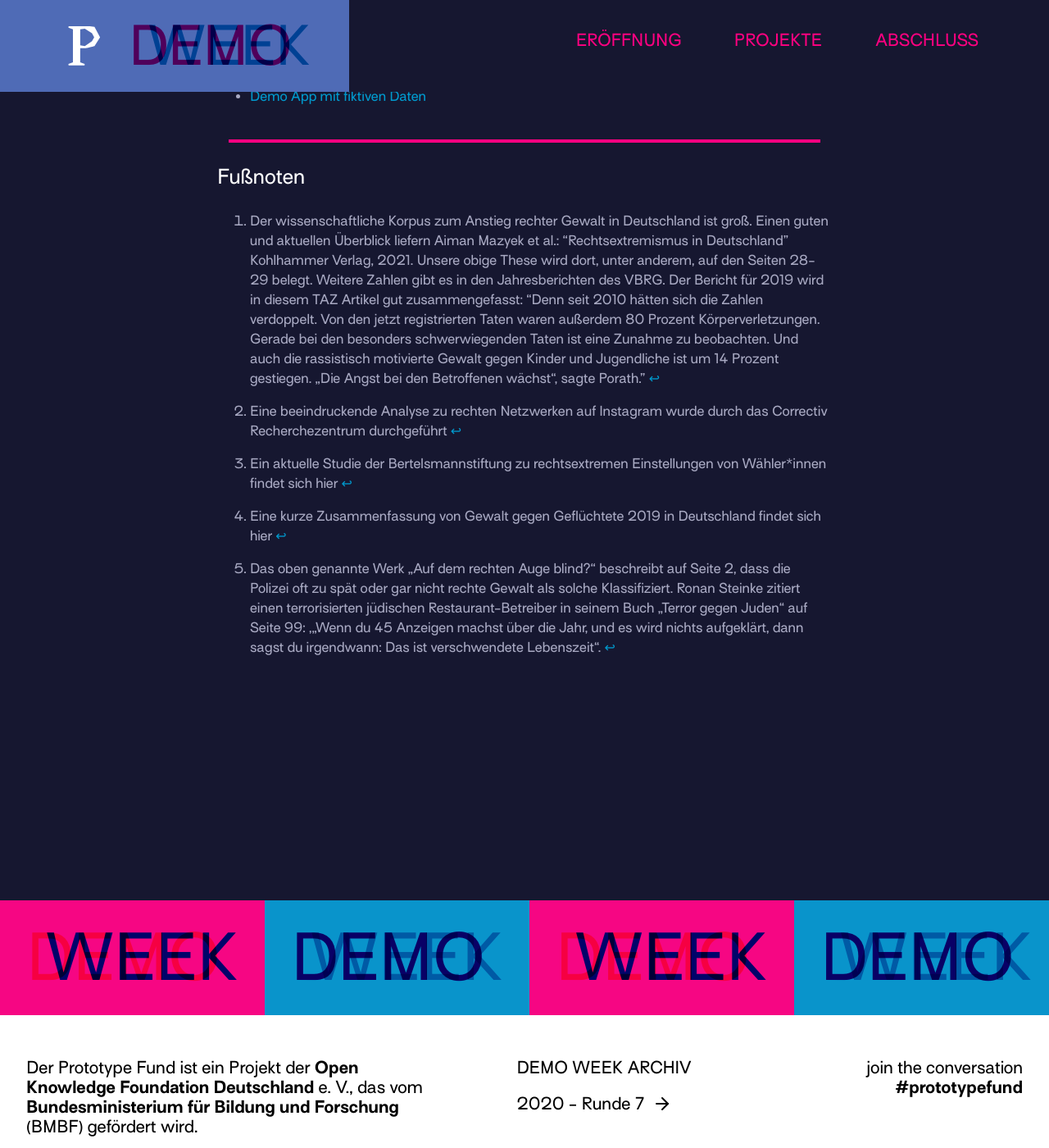
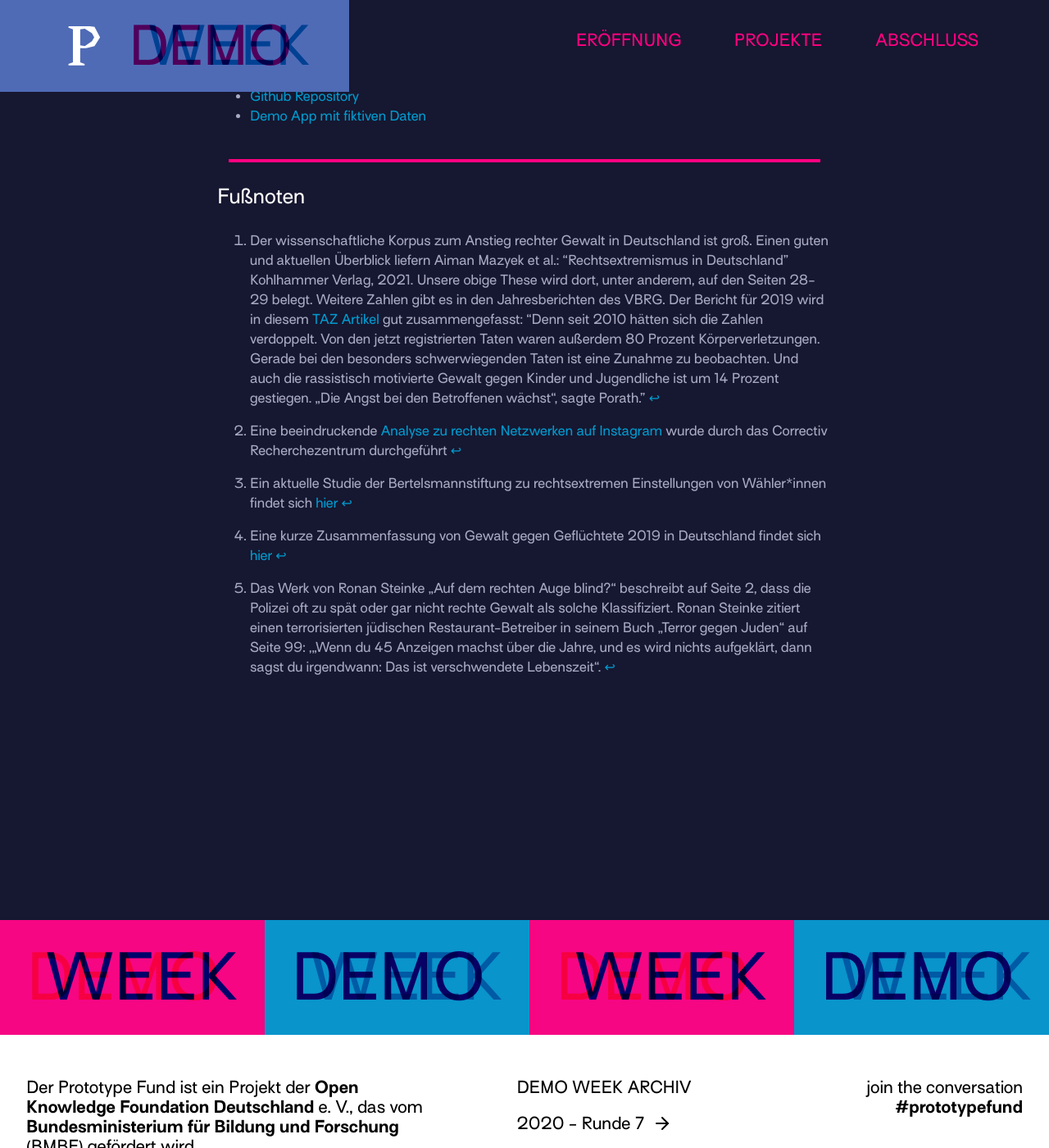
Before and after one commit to prototypefund/demo-week-runde8, a Jekyll site: the page built from _projects/12-rightwatching.md, in a window 1280 px wide and 1400 px high, scrolled down 5610 px. Shown: the whole window at 82% size. Built offline with Jekyll 4.4.1, drawn with Linux system fonts in a browser that asks for light colours; some of the changed text lies outside the part shown.

Commit message:
Rightwatching letzte Korrekturen
Ich habe noch ein winzige sprachliche Korrekturen vorgenommen und in den Quellen waren die Links verschwunden, diese habe ich wieder eingefügt.

```diff
--- a/_projects/12-rightwatching.md
+++ b/_projects/12-rightwatching.md
@@ -164,12 +164,12 @@
 
 ### Fußnoten
 
-1. <a id="1"/> Der wissenschaftliche Korpus zum Anstieg rechter Gewalt in Deutschland ist groß. Einen guten und aktuellen Überblick liefern Aiman Mazyek et al.: “Rechtsextremismus in Deutschland” Kohlhammer Verlag, 2021. Unsere obige These wird dort, unter anderem, auf den Seiten 28-29 belegt. Weitere Zahlen gibt es in den Jahresberichten des VBRG. Der Bericht für 2019 wird in diesem TAZ Artikel gut zusammengefasst: “Denn seit 2010 hätten sich die Zahlen verdoppelt. Von den jetzt registrierten Taten waren außerdem 80 Prozent Körperverletzungen. Gerade bei den besonders schwerwiegenden Taten ist eine Zunahme zu beobachten. Und auch die rassistisch motivierte Gewalt gegen Kinder und Jugendliche ist um 14 Prozent gestiegen. „Die Angst bei den Betroffenen wächst“, sagte Porath.” [↩](#cite_ref-1)
+1. <a id="1"/> Der wissenschaftliche Korpus zum Anstieg rechter Gewalt in Deutschland ist groß. Einen guten und aktuellen Überblick liefern Aiman Mazyek et al.: “Rechtsextremismus in Deutschland” Kohlhammer Verlag, 2021. Unsere obige These wird dort, unter anderem, auf den Seiten 28-29 belegt. Weitere Zahlen gibt es in den Jahresberichten des VBRG. Der Bericht für 2019 wird in diesem [TAZ Artikel](https://taz.de/Statistik-zu-rechter-Gewalt-2019/!5685397/) gut zusammengefasst: “Denn seit 2010 hätten sich die Zahlen verdoppelt. Von den jetzt registrierten Taten waren außerdem 80 Prozent Körperverletzungen. Gerade bei den besonders schwerwiegenden Taten ist eine Zunahme zu beobachten. Und auch die rassistisch motivierte Gewalt gegen Kinder und Jugendliche ist um 14 Prozent gestiegen. „Die Angst bei den Betroffenen wächst“, sagte Porath.” [↩](#cite_ref-1)
 
-2. <a id="2"/> Eine beeindruckende Analyse zu rechten Netzwerken auf Instagram wurde durch das Correctiv Recherchezentrum durchgeführt [↩](#cite_ref-2)
+2. <a id="2"/> Eine beeindruckende [Analyse zu rechten Netzwerken auf Instagram](https://correctiv.org/top-stories/2020/10/06/kein-filter-fuer-rechts-instagram-rechtsextremismus-daten-so-sind-wir-vorgegangen/) wurde durch das Correctiv Recherchezentrum durchgeführt [↩](#cite_ref-2)
 
-3. <a id="3"/> Ein aktuelle Studie der Bertelsmannstiftung zu rechtsextremen Einstellungen von Wähler\*innen findet sich hier [↩](#cite_ref-3)
+3. <a id="3"/> Ein aktuelle Studie der Bertelsmannstiftung zu rechtsextremen Einstellungen von Wähler\*innen findet sich [hier](https://www.bertelsmann-stiftung.de/de/unsere-projekte/monitoring-der-demokratie/projektnachrichten/rechtsextreme-einstellungen-der-waehlerinnen-vor-der-bundestagswahl-2021) [↩](#cite_ref-3)
 
-4. <a id="4"/> Eine kurze Zusammenfassung von Gewalt gegen Geflüchtete 2019 in Deutschland findet sich hier [↩](#cite_ref-4)
+4. <a id="4"/> Eine kurze Zusammenfassung von Gewalt gegen Geflüchtete 2019 in Deutschland findet sich [hier](https://www.zdf.de/nachrichten/politik/angriffe-fluechtlinge-unterkuenfte-100.html) [↩](#cite_ref-4)
 
-5. <a id="5"/> Das oben genannte Werk „Auf dem rechten Auge blind?“ beschreibt auf Seite 2, dass die Polizei oft zu spät oder gar nicht rechte Gewalt als solche Klassifiziert. Ronan Steinke zitiert einen terrorisierten jüdischen Restaurant-Betreiber in seinem Buch „Terror gegen Juden“ auf Seite 99: ‚„Wenn du 45 Anzeigen machst über die Jahr, und es wird nichts aufgeklärt, dann sagst du irgendwann: Das ist verschwendete Lebenszeit“. [↩](#cite_ref-5)
+5. <a id="5"/> Das Werk von Ronan Steinke „Auf dem rechten Auge blind?“ beschreibt auf Seite 2, dass die Polizei oft zu spät oder gar nicht rechte Gewalt als solche Klassifiziert. Ronan Steinke zitiert einen terrorisierten jüdischen Restaurant-Betreiber in seinem Buch „Terror gegen Juden“ auf Seite 99: ‚„Wenn du 45 Anzeigen machst über die Jahre, und es wird nichts aufgeklärt, dann sagst du irgendwann: Das ist verschwendete Lebenszeit“. [↩](#cite_ref-5)
```
Also changed, not shown: other parts of _projects/12-rightwatching.md (+5 -5 lines).
